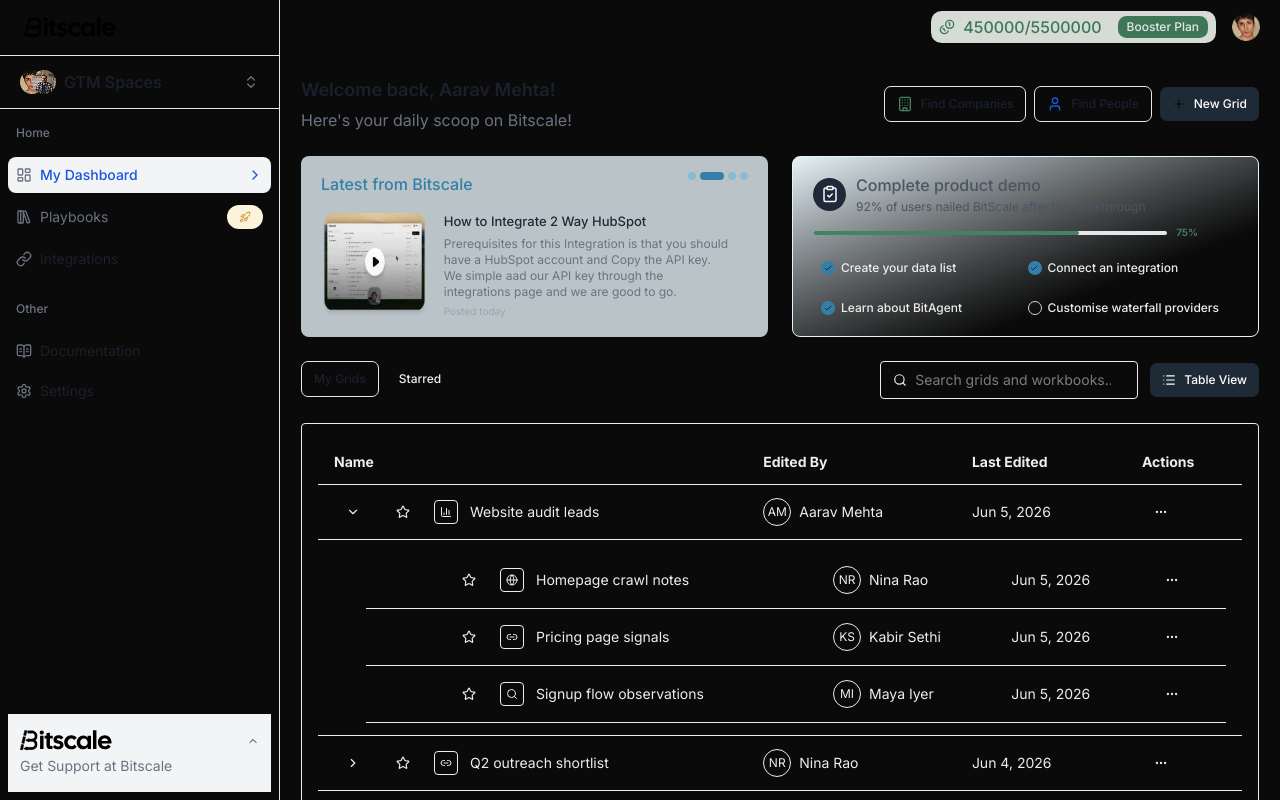
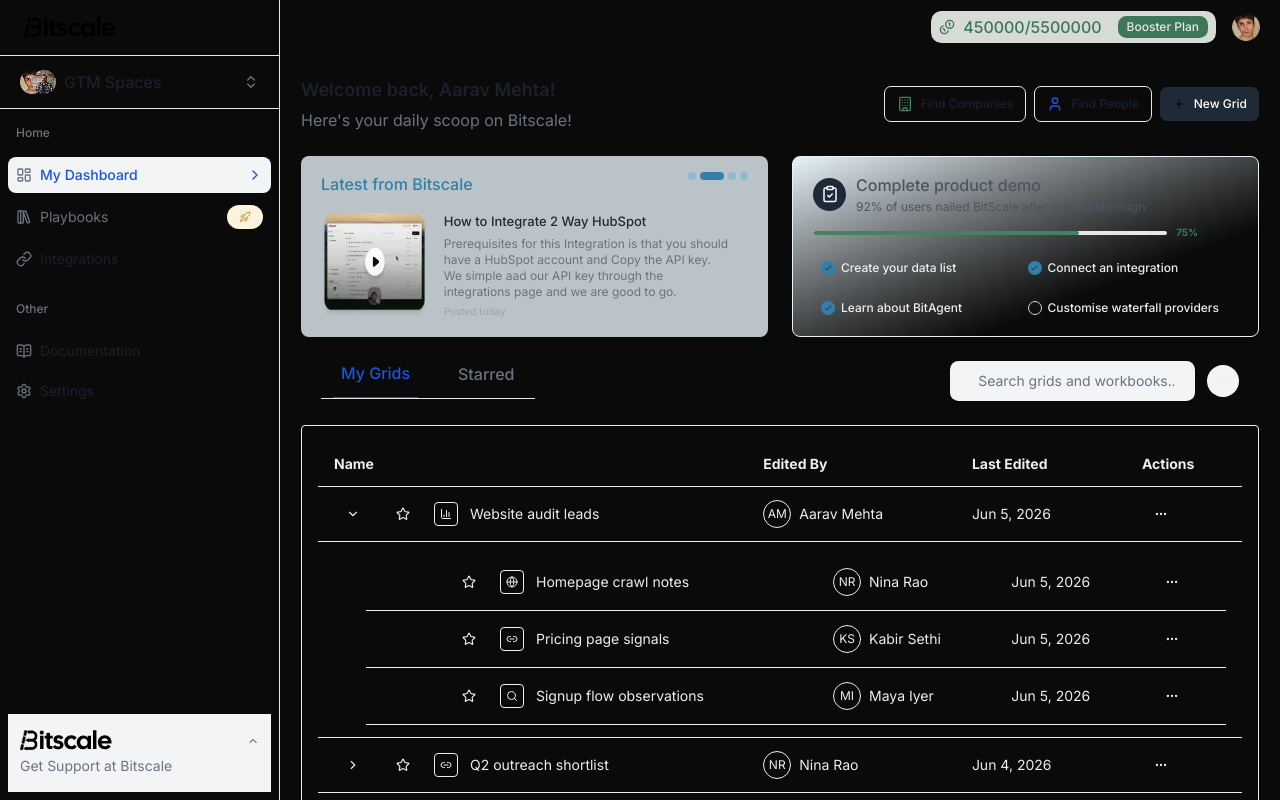
Before and after one commit to Naseeb7/saas-dashboard, a Next.js app: page / in a window 1280 px wide. Shown: the top 800 px of the page. Built offline with nearby package versions, Linux system fonts and the light colour scheme.

Commit message:
chore: commit local changes

```diff
--- a/components/dashboard/grid-toolbar.tsx
+++ b/components/dashboard/grid-toolbar.tsx
@@ -4,6 +4,7 @@
 import { LayoutGrid, List, Search } from "lucide-react";
 
 import { Button } from "@/components/shared/button";
+import { cn } from "@/lib/utils";
 
 export type GridTab = "my-grids" | "starred";
 export type GridViewMode = "table" | "grid";
@@ -26,12 +27,15 @@
   onViewModeChange,
 }: GridToolbarProps) {
   return (
-    <div className="flex flex-col gap-4 lg:flex-row lg:items-start lg:justify-between">
+    <div className="flex flex-col gap-4 lg:flex-row lg:items-start lg:justify-between lg:px-5 px-3">
       <GridTabs activeTab={activeTab} onTabChange={onTabChange} />
 
-      <div className="flex flex-wrap items-center gap-3">
+      <div className="flex flex-wrap items-center gap-3 w-1/3 justify-end">
         <GridSearchField value={searchValue} onChange={onSearchChange} />
-        <GridViewToggle viewMode={viewMode} onViewModeChange={onViewModeChange} />
+        <GridViewToggle
+          viewMode={viewMode}
+          onViewModeChange={onViewModeChange}
+        />
       </div>
     </div>
   );
@@ -42,25 +46,35 @@
   onTabChange,
 }: Pick<GridToolbarProps, "activeTab" | "onTabChange">) {
   return (
-    <div role="tablist" aria-label="Grid views" className="flex items-center gap-2">
-      <Button
+    <div role="tablist" aria-label="Grid views" className="flex">
+      <div className="relative flex gap-8 border-b border-border-custom  px-3">
+        <button
           type="button"
-        variant={activeTab === "my-grids" ? "primary" : "ghost"}
-        size="sm"
           onClick={() => onTabChange("my-grids")}
           aria-pressed={activeTab === "my-grids"}
+          className={cn(
+            "font-medium transition-colors duration-200 border-border-custom pb-3 px-2",
+            activeTab === "my-grids"
+              ? "text-brand border-b border-brand"
+              : "text-muted",
+          )}
         >
           My Grids
-      </Button>
-      <Button
+        </button>
+        <button
           type="button"
-        variant={activeTab === "starred" ? "primary" : "ghost"}
-        size="sm"
           onClick={() => onTabChange("starred")}
           aria-pressed={activeTab === "starred"}
+          className={cn(
+            "font-medium transition-colors duration-200 border-border-custom pb-3 px-2",
+            activeTab === "starred"
+              ? "text-brand border-b border-brand"
+              : "text-muted",
+          )}
         >
           Starred
-      </Button>
+        </button>
+      </div>
     </div>
   );
 }
@@ -73,15 +87,16 @@
   onChange: (value: string) => void;
 }) {
   return (
-    <label className="flex min-w-0 items-center gap-2 rounded border px-3 py-2">
-      <Search size={14} aria-hidden="true" />
-      <span className="sr-only">Search grids and workbooks</span>
+    <label className="flex items-center gap-4 rounded-[8.5px]  px-3 py-2.5 bg-surface-muted w-4/5">
+      <Search size={14} aria-hidden="true" className="text-muted" />
       <input
         type="search"
         value={value}
-        onChange={(event: ChangeEvent<HTMLInputElement>) => onChange(event.target.value)}
+        onChange={(event: ChangeEvent<HTMLInputElement>) =>
+          onChange(event.target.value)
+        }
         placeholder="Search grids and workbooks..."
-        className="min-w-0 flex-1 bg-transparent text-sm outline-none"
+        className="bg-transparent text-sm outline-none placeholder:text-muted flex-1"
       />
     </label>
   );
@@ -95,15 +110,14 @@
   onViewModeChange: (mode: GridViewMode) => void;
 }) {
   return (
-    <Button
-      type="button"
-      variant="secondary"
-      size="sm"
+    <div
+      className="rounded-full bg-surface-muted px-2.25 py-2.25 flex h-auto "
       onClick={() => onViewModeChange(viewMode === "table" ? "grid" : "table")}
-      leftIcon={viewMode === "table" ? <List size={14} /> : <LayoutGrid size={14} />}
-      aria-label={viewMode === "table" ? "Switch to grid view" : "Switch to table view"}
+      aria-label={
+        viewMode === "table" ? "Switch to grid view" : "Switch to table view"
+      }
     >
-      {viewMode === "table" ? "Table View" : "Grid View"}
-    </Button>
+      {viewMode === "table" ? <List size={14} /> : <LayoutGrid size={14} />}
+    </div>
   );
 }
--- a/components/shared/button.tsx
+++ b/components/shared/button.tsx
@@ -62,7 +62,7 @@
         {...props}
       >
         {loading ? <span aria-hidden="true">...</span> : leftIcon}
-        <span>{children}</span>
+        {children && <span>{children}</span>}
         {rightIcon}
       </button>
     );
```
Lines whose indentation alone changed are shown as unchanged.
